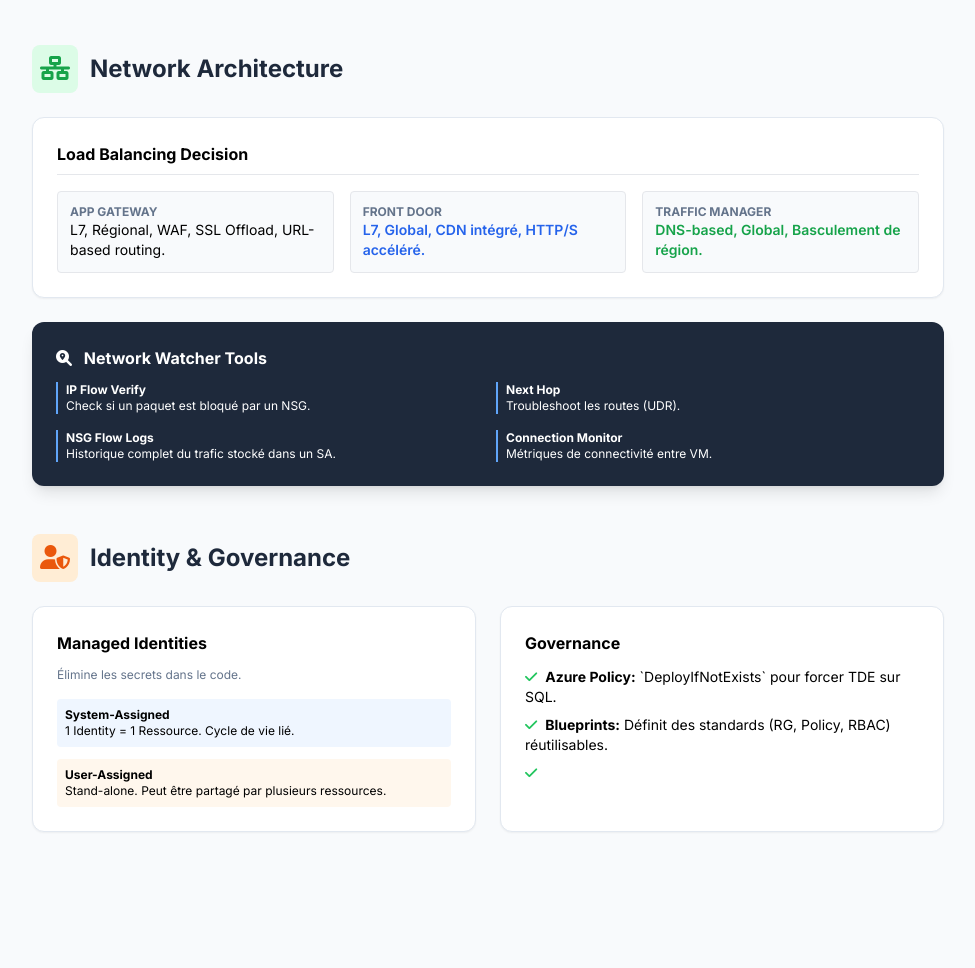
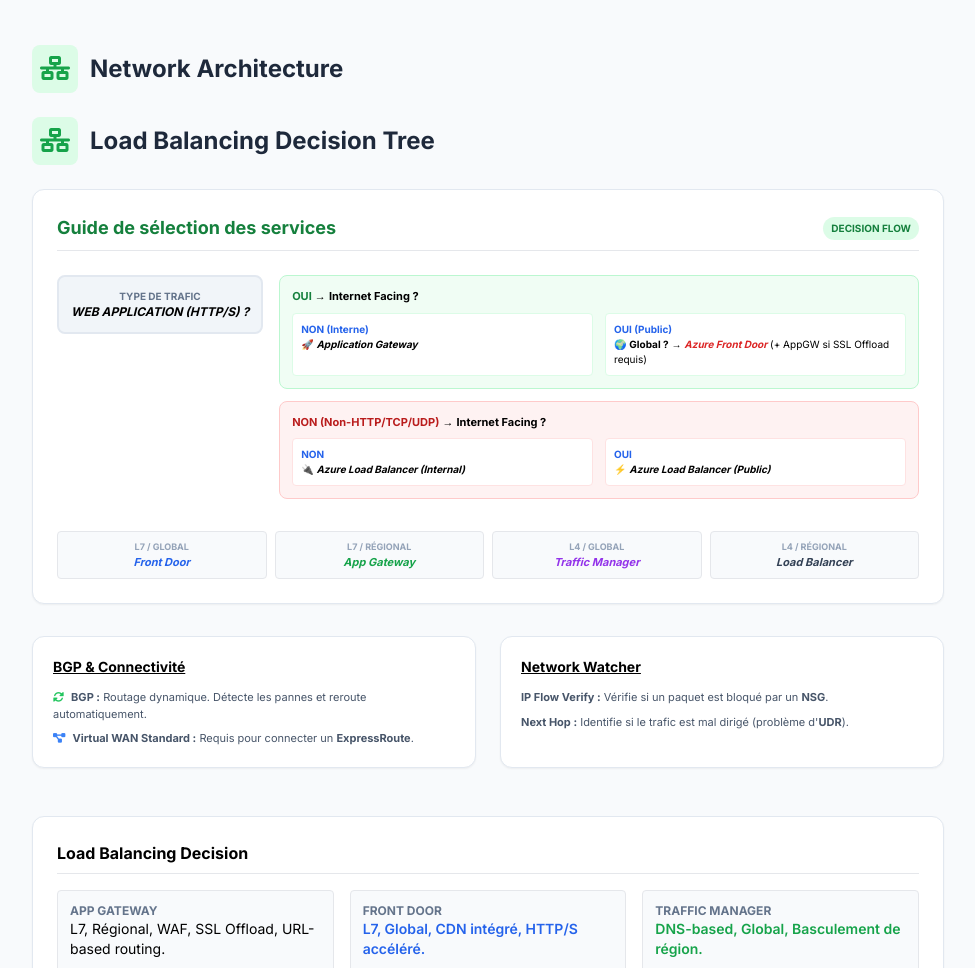
Before and after one commit to flocgo/Revision-az305, a plain HTML site: page index.html in a window 1280 px wide. Shown: the part 2048-3016 px from the top of the page, without its empty margins (296-1271 px from the left). Before the commit the page ends 2968 px from the top, so only its background shows below. Drawn offline with nearby package versions, Linux system fonts and the light colour scheme.

Commit message:
Update index.html

```diff
--- a/index.html
+++ b/index.html
@@ -218,6 +218,92 @@
                 <span class="bg-green-100 p-2 rounded-lg text-green-600"><i class="fas fa-network-wired"></i></span>
                 Network Architecture
             </h3>
+            <section id="network" class="mb-12 scroll-mt-10">
+    <h3 class="text-2xl font-bold text-slate-800 mb-6 flex items-center gap-3">
+        <span class="bg-green-100 p-2 rounded-lg text-green-600"><i class="fas fa-network-wired"></i></span>
+        Load Balancing Decision Tree
+    </h3>
+
+    <div class="card bg-white p-6 rounded-xl shadow-sm border border-slate-200 mb-8">
+        <div class="flex justify-between items-center mb-6 border-b pb-2">
+            <h4 class="font-bold text-lg text-green-700">Guide de sélection des services</h4>
+            <span class="text-[10px] bg-green-100 text-green-700 px-2 py-1 rounded-full font-bold uppercase">Decision Flow</span>
+        </div>
+
+        <div class="space-y-4">
+            <div class="flex items-start gap-4">
+                <div class="bg-slate-100 p-3 rounded-lg min-w-[200px] text-center border-2 border-slate-200">
+                    <p class="text-[10px] font-bold text-slate-500 uppercase">Type de trafic</p>
+                    <p class="text-xs font-bold uppercase italic">Web Application (HTTP/S) ?</p>
+                </div>
+                <div class="flex-1 space-y-3">
+                    <div class="p-3 bg-green-50 rounded-lg border border-green-200">
+                        <p class="text-[11px] mb-2"><span class="font-bold text-green-700">OUI</span> → <strong>Internet Facing ?</strong></p>
+                        <div class="grid grid-cols-1 md:grid-cols-2 gap-3">
+                            <div class="bg-white p-2 rounded border border-green-100 text-[10px]">
+                                <span class="font-bold block text-blue-600">NON (Interne)</span>
+                                🚀 <span class="font-bold italic">Application Gateway</span>
+                            </div>
+                            <div class="bg-white p-2 rounded border border-green-100 text-[10px]">
+                                <span class="font-bold block text-blue-600">OUI (Public)</span>
+                                🌍 <strong>Global ?</strong> → <span class="text-red-600 font-bold italic">Azure Front Door</span> (+ AppGW si SSL Offload requis)
+                            </div>
+                        </div>
+                    </div>
+                    <div class="p-3 bg-red-50 rounded-lg border border-red-200">
+                        <p class="text-[11px] mb-2"><span class="font-bold text-red-700">NON (Non-HTTP/TCP/UDP)</span> → <strong>Internet Facing ?</strong></p>
+                        <div class="grid grid-cols-1 md:grid-cols-2 gap-3">
+                            <div class="bg-white p-2 rounded border border-red-100 text-[10px]">
+                                <span class="font-bold block text-blue-600">NON</span>
+                                🔌 <span class="font-bold italic">Azure Load Balancer (Internal)</span>
+                            </div>
+                            <div class="bg-white p-2 rounded border border-red-100 text-[10px]">
+                                <span class="font-bold block text-blue-600">OUI</span>
+                                ⚡ <span class="font-bold italic italic">Azure Load Balancer (Public)</span>
+                            </div>
+                        </div>
+                    </div>
+                </div>
+            </div>
+        </div>
+
+        <div class="mt-8 grid grid-cols-2 md:grid-cols-4 gap-2">
+            <div class="p-2 border rounded bg-slate-50 text-center">
+                <p class="text-[9px] font-bold text-slate-400 uppercase">L7 / Global</p>
+                <p class="text-[11px] font-extrabold text-blue-600 italic italic">Front Door</p>
+            </div>
+            <div class="p-2 border rounded bg-slate-50 text-center">
+                <p class="text-[9px] font-bold text-slate-400 uppercase">L7 / Régional</p>
+                <p class="text-[11px] font-extrabold text-green-600 italic italic">App Gateway</p>
+            </div>
+            <div class="p-2 border rounded bg-slate-50 text-center">
+                <p class="text-[9px] font-bold text-slate-400 uppercase">L4 / Global</p>
+                <p class="text-[11px] font-extrabold text-purple-600 italic italic">Traffic Manager</p>
+            </div>
+            <div class="p-2 border rounded bg-slate-50 text-center">
+                <p class="text-[9px] font-bold text-slate-400 uppercase">L4 / Régional</p>
+                <p class="text-[11px] font-extrabold text-slate-700 italic italic">Load Balancer</p>
+            </div>
+        </div>
+    </div>
+
+    <div class="grid md:grid-cols-2 gap-6">
+        <div class="card bg-white p-5 rounded-xl shadow-sm border border-slate-200">
+            <h4 class="font-bold text-sm mb-3 underline">BGP & Connectivité</h4>
+            <ul class="space-y-2 text-[11px] text-slate-600">
+                <li><i class="fas fa-sync-alt text-green-500 mr-1"></i> <span class="font-bold">BGP :</span> Routage dynamique. Détecte les pannes et reroute automatiquement.</li>
+                <li><i class="fas fa-project-diagram text-blue-500 mr-1"></i> <span class="font-bold">Virtual WAN Standard :</span> Requis pour connecter un <strong>ExpressRoute</strong>.</li>
+            </ul>
+        </div>
+        <div class="card bg-white p-5 rounded-xl shadow-sm border border-slate-200">
+            <h4 class="font-bold text-sm mb-3 underline">Network Watcher</h4>
+            <ul class="space-y-2 text-[11px] text-slate-600">
+                <li><span class="font-bold">IP Flow Verify :</span> Vérifie si un paquet est bloqué par un <strong>NSG</strong>.</li>
+                <li><span class="font-bold">Next Hop :</span> Identifie si le trafic est mal dirigé (problème d'<strong>UDR</strong>).</li>
+            </ul>
+        </div>
+    </div>
+</section>
             <div class="bg-white p-6 rounded-xl shadow-sm border border-slate-200 mb-6">
                 <h4 class="font-bold mb-4 border-b pb-2">Load Balancing Decision</h4>
                 <div class="grid md:grid-cols-3 gap-4">
```
